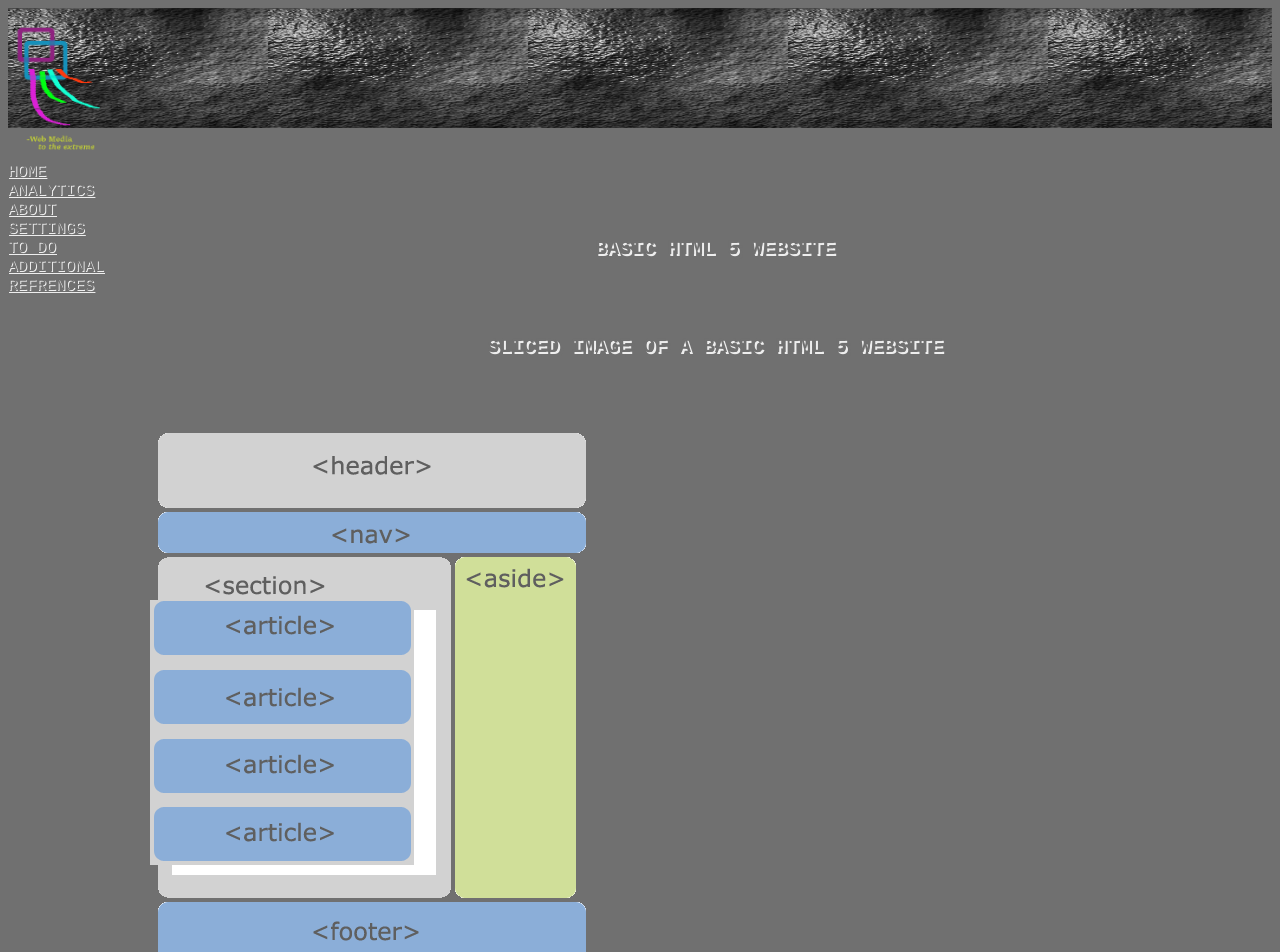
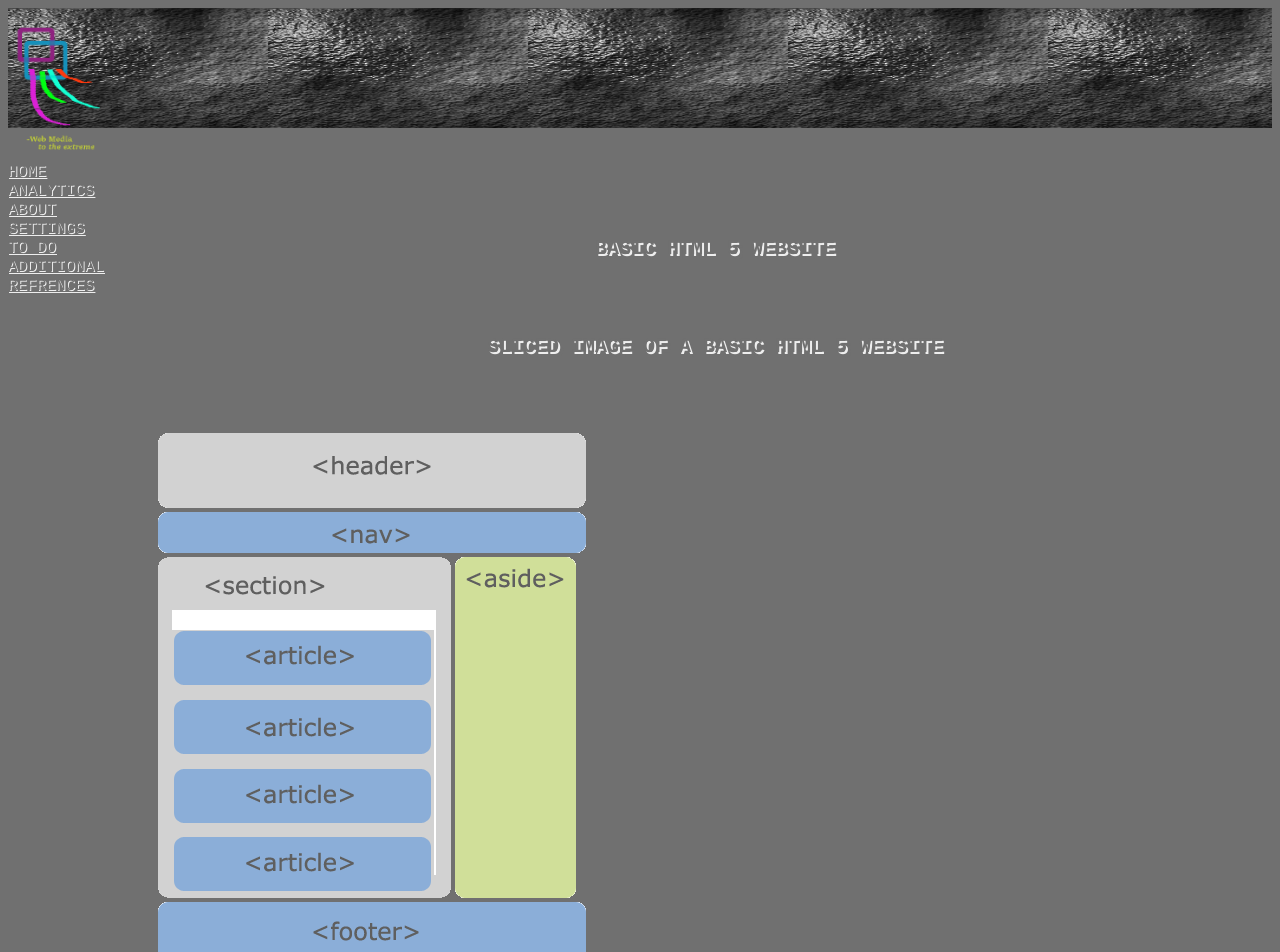
Before and after one commit to vashman/web_meda, a Jekyll site: the page built from media_post/sliced.html, in a window 1280 px wide. Shown: the top 952 px of the page. Built offline with Jekyll 4.4.1, drawn with Linux system fonts in a browser that asks for light colours.

```diff
--- a/media_post/sliced.html
+++ b/media_post/sliced.html
@@ -15,7 +15,7 @@
 <a href="http://www.w3schools.com/tags/tag_header.asp"><image src="{{site.baseurl}}//media/sliced/header.png" alt="header" /></a><br />
 <a href="http://www.w3schools.com/tags/tag_nav.asp"><image src="{{site.baseurl}}/media/sliced/nav.png" alt="nav" /></a><br />
 <a href="http://www.w3schools.com/tags/tag_section.asp"><image src="{{site.baseurl}}/media/sliced/section.png" alt="section" /></a>
-<a href="www.w3schools.com/tags/tag_article.asp"><image src="{{site.baseurl}}/media/sliced/articule.png" alt="articule" / style="position: absolute; left:150px; top:600px;"></a>
+<a href="www.w3schools.com/tags/tag_article.asp"><image src="{{site.baseurl}}/media/sliced/articule.png" alt="articule" / style="position: absolute; left:170px; top:630px;"></a>
 <a href="http://www.w3schools.com/tags/tag_aside.asp"><image src="{{site.baseurl}}/media/sliced/aside.png" alt="aside" /></a><br />
 <a href="http://www.w3schools.com/tags/tag_footer.asp"><image src="{{site.baseurl}}/media/sliced/footer.png" alt="footer" /></a>
 
```
